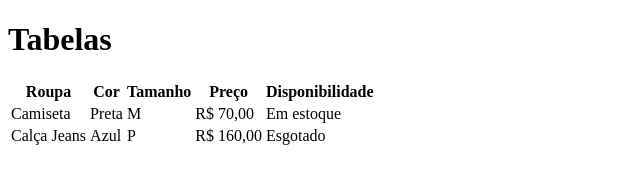
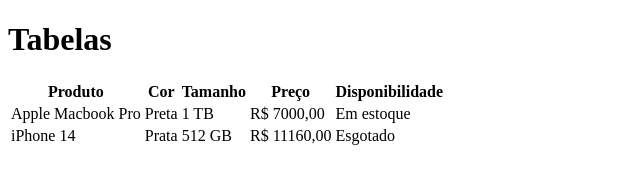
Before and after one commit to marcus-venancio/aula-tabela, a plain HTML site: page index.html in a window 1280 px wide. Shown: the whole page, without its empty margins (0-640 px from the left). Drawn offline with Linux system fonts and the light colour scheme.

Commit message:
Atualizado o arquivo index.html

```diff
--- a/index.html
+++ b/index.html
@@ -11,24 +11,24 @@
 
     <table>
         <tr>
-            <th>Roupa</th>
+            <th>Produto</th>
             <th>Cor</th>
             <th>Tamanho</th>
             <th>Preço</th>
             <th>Disponibilidade</th>
         </tr>
         <tr>
-            <td>Camiseta</td>
+            <td>Apple Macbook Pro</td>
             <td>Preta</td>
-            <td>M</td>
-            <td>R$ 70,00</td>
+            <td>1 TB</td>
+            <td>R$ 7000,00</td>
             <td>Em estoque</td>
         </tr>
         <tr>
-            <td>Calça Jeans</td>
-            <td>Azul</td>
-            <td>P</td>
-            <td>R$ 160,00</td>
+            <td>iPhone 14</td>
+            <td>Prata</td>
+            <td>512 GB</td>
+            <td>R$ 11160,00</td>
             <td>Esgotado</td>
         </tr>
     </table>
```
